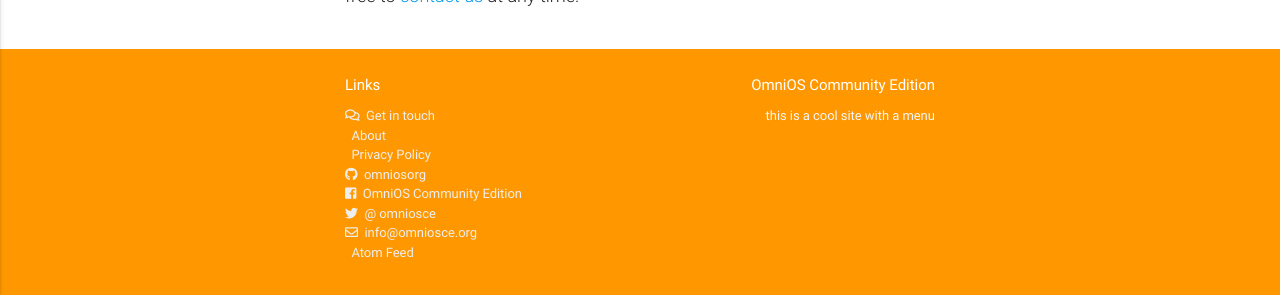
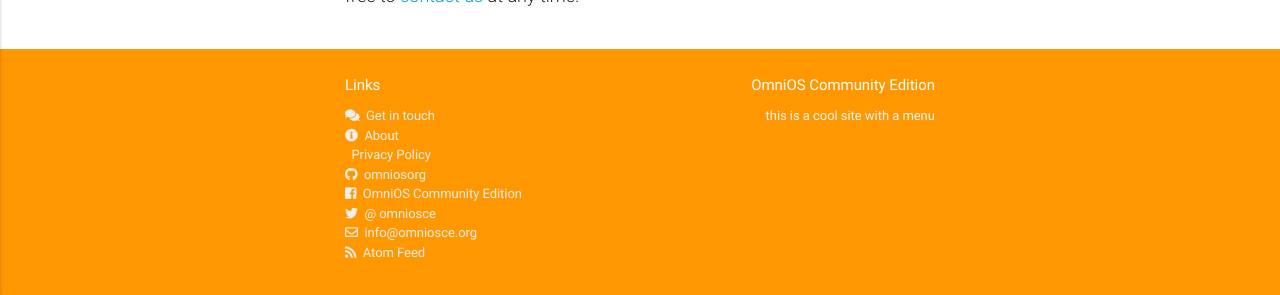
Before and after one commit to oetiker/jekyll-template, a Jekyll site: the page built from _docs/about/privacy.md, in a window 1280 px wide and 1330 px high. Shown: the part 1035-1330 px from the top of the window. Built offline with Jekyll 4.4.1, drawn with Linux system fonts in a browser that asks for light colours.

Commit message:
Update footer.html

```diff
--- a/_includes/footer.html
+++ b/_includes/footer.html
@@ -3,14 +3,14 @@
       <div class="col s12 offset-xl2 xl3 offset-l1 l4">
         <h5 class="white-text">Links</h5>
         <ul>
-          <li><a class="grey-text text-lighten-3" href="/about/contact.html"><i class="far fa-comments"></i>&nbsp;&nbsp;Get in touch</a></li>
-          <li><a class="grey-text text-lighten-3" href="/about/about.html"><i class="far fa-info-circle"></i>&nbsp;&nbsp;About</a></li>
-          <li><a class="grey-text text-lighten-3" href="/about/privacy.html"><i class="far fa-badge-check"></i>&nbsp;&nbsp;Privacy Policy</a></li>
+          <li><a class="grey-text text-lighten-3" href="/about/contact.html"><i class="fas fa-comments"></i>&nbsp;&nbsp;Get in touch</a></li>
+          <li><a class="grey-text text-lighten-3" href="/about/about.html"><i class="fas fa-info-circle"></i>&nbsp;&nbsp;About</a></li>
+          <li><a class="grey-text text-lighten-3" href="/about/privacy.html"><i class="fas fa-badge-check"></i>&nbsp;&nbsp;Privacy Policy</a></li>
           {% if site.owner.github.show == true %}<li><a class="grey-text text-lighten-3" href="https://github.com/{{ site.owner.github.username }}"><i class="fab fa-github"></i>&nbsp;&nbsp;{{ site.owner.github.username }}</a></li>{% endif %}
           {% if site.owner.facebook.show == true %}<li><a class="grey-text text-lighten-3" href="{{ site.owner.facebook.url }}"><i class="fab fa-facebook-square"></i>&nbsp;&nbsp;{{ site.owner.facebook.name }}</a></li>{% endif %}
           {% if site.owner.twitter.show == true %}<li><a class="grey-text text-lighten-3" href="https://twitter.com/{{ site.owner.twitter.username }}"><i class="fab fa-twitter"></i>&nbsp;&nbsp;@ {{ site.owner.twitter.username }}</a></li>{% endif %}
           {% if site.owner.email %}<li><a class="grey-text text-lighten-3" href="mailto:{{ site.owner.email }}"><i class="far fa-envelope"></i>&nbsp;&nbsp;{{ site.owner.email }}</a></li>{% endif %}
-          <li><a class="grey-text text-lighten-3" href="{{ "/feed.xml" | prepend: site.baseurl }}"><i class="far fa-rss"></i>&nbsp;&nbsp;Atom Feed</a></li>
+          <li><a class="grey-text text-lighten-3" href="{{ "/feed.xml" | prepend: site.baseurl }}"><i class="fas fa-rss"></i>&nbsp;&nbsp;Atom Feed</a></li>
         </ul>
       </div>
       <div class="col l5 offset-l2 offset-xl1 xl4 s12 right-align">
```
